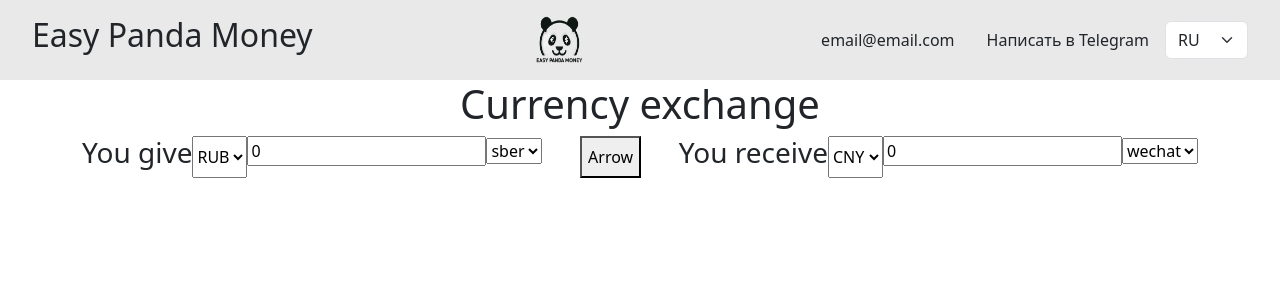
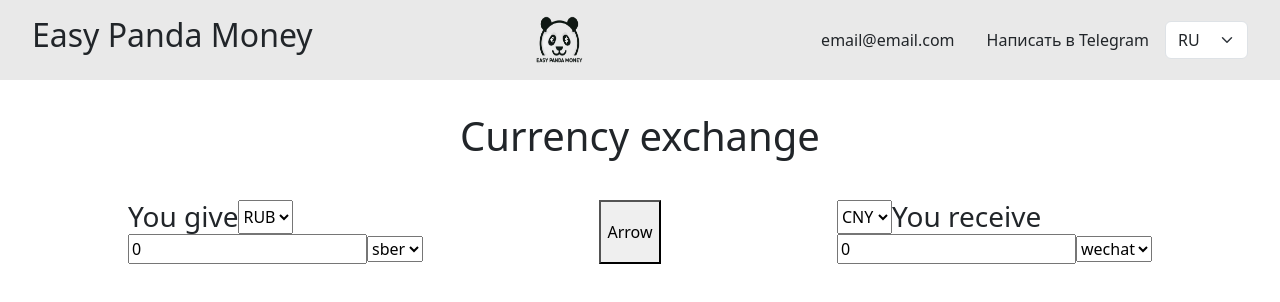
Before and after one commit to senak322/easypanda, a React (Create React App) app: page / in a window 1280 px wide. Shown: the top 302 px of the page. Built offline with nearby package versions, Linux system fonts and the light colour scheme.

Commit message:
change title and select

```diff
--- a/src/App.js
+++ b/src/App.js
@@ -8,31 +8,31 @@ function App() {
   const [currencyReceive, setCurrencyReceive] = useState("CNY");
   const [sumGive, setSumGive] = useState(0);
   const [sumReceive, setSumReceive] = useState(0);
-  const [bankGive, setBankGive] = useState("")
-  const [bankReceive, setBankReceive] = useState("")
+  const [bankGive, setBankGive] = useState("");
+  const [bankReceive, setBankReceive] = useState("");
 
   const banks = {
-    rub: ['sber', 'sbp', 'raif'],
-    cny: ['wechat', 'cash'],
-    gel: ['bog'],
-    idr: ['mega']
-  }
+    rub: ["sber", "sbp", "raif"],
+    cny: ["wechat", "cash"],
+    gel: ["bog"],
+    idr: ["mega"],
+  };
 
   function reverseCurrency() {
     setCurrencyGive(currencyReceive);
     setCurrencyReceive(currencyGive);
-    setSumGive(0)
-    setSumReceive(0)
+    setSumGive(0);
+    setSumReceive(0);
   }
 
   const getExchangeRate = useCallback((currencyFrom, currencyTo) => {
     // Здесь должна быть реализована логика получения обменного курса
     // Например, 1 RUB = 0,082011 CNY
-    if (currencyFrom === 'RUB' && currencyTo === 'CNY') {
+    if (currencyFrom === "RUB" && currencyTo === "CNY") {
       return 0.082011;
     }
     // Обратный курс
-    if (currencyFrom === 'CNY' && currencyTo === 'RUB') {
+    if (currencyFrom === "CNY" && currencyTo === "RUB") {
       return 12.19;
     }
     return 1;
@@ -41,8 +41,8 @@ function App() {
   const changeGive = useCallback(
     (value) => {
       setSumGive(value);
-      const rate = getExchangeRate(currencyGive, currencyReceive)
-      setSumReceive((value * 1.15) * rate);
+      const rate = getExchangeRate(currencyGive, currencyReceive);
+      setSumReceive(value * 1.15 * rate);
     },
     [currencyGive, currencyReceive, getExchangeRate]
   );
@@ -50,29 +50,31 @@ function App() {
   const changeReceive = useCallback(
     (value) => {
       setSumReceive(value);
-      const rate = getExchangeRate(currencyReceive, currencyGive)
-      setSumGive((value * 1.15) * rate);
+      const rate = getExchangeRate(currencyReceive, currencyGive);
+      setSumGive(value * 1.15 * rate);
     },
     [currencyGive, currencyReceive, getExchangeRate]
   );
 
   const onCurrencyChangeGive = useCallback((value) => {
-    setSumGive(0)
-    setSumReceive(0)
-    setCurrencyGive(value)
-  }, [])
+    setSumGive(0);
+    setSumReceive(0);
+    setCurrencyGive(value);
+  }, []);
 
   const onCurrencyChangeReceive = useCallback((value) => {
-    setCurrencyReceive(value)
-  }, [])
+    setCurrencyReceive(value);
+  }, []);
 
   const onGiveBankChange = useCallback((value) => {
     console.log(value);
-  },[])
+    setBankGive(value)
+  }, []);
 
   const onReceiveBankChange = useCallback((value) => {
     console.log(value);
-  },[])
+    setBankReceive(value)
+  }, []);
 
   return (
     <div className="App">
@@ -82,14 +84,16 @@ function App() {
         currencyGive={currencyGive}
         currencyReceive={currencyReceive}
         sumGive={sumGive}
+        sumReceive={sumReceive}
         changeGive={changeGive}
+        changeReceive={changeReceive}
         reverseCurrency={reverseCurrency}
         setCurrencyReceive={setCurrencyReceive}
-        sumReceive={sumReceive}
-        changeReceive={changeReceive}
         onCurrencyChangeGive={onCurrencyChangeGive}
         onCurrencyChangeReceive={onCurrencyChangeReceive}
         banks={banks}
+        bankGive={bankGive}
+        bankReceive={bankReceive}
         onGiveBankChange={onGiveBankChange}
         onReceiveBankChange={onReceiveBankChange}
       />
--- a/src/Currency/Currency.css
+++ b/src/Currency/Currency.css
@@ -1,3 +1,4 @@
 .currency {
     display: flex;
+    flex-direction: column;
 }
--- a/src/Currency/Currency.jsx
+++ b/src/Currency/Currency.jsx
@@ -1,5 +1,7 @@
 import { useCallback, useEffect, useState } from "react";
 import "./Currency.css";
+import CurrencyTitle from "../CurrencyTitle/CurrencyTitle";
+import CurrencySelect from "../CurrencySelect/CurrencySelect";
 
 function Currency({
   title,
@@ -9,7 +11,8 @@ function Currency({
   sum,
   changeSum,
   banks,
-  onBankChange
+  selectedBank,
+  onBankChange,
 }) {
   const [correctBanks, setCorrectBanks] = useState([]);
   const allCurrencies = ["RUB", "CNY", "IDR", "GEL"];
@@ -22,14 +25,12 @@ function Currency({
       return banks.cny;
     }
     if (selectedCurrency === "IDR") {
-        return banks.idr;
-      }
-      if (selectedCurrency === "GEL") {
-        return banks.gel;
-      }
+      return banks.idr;
+    }
+    if (selectedCurrency === "GEL") {
+      return banks.gel;
+    }
   }, [selectedCurrency, banks]);
-
-
 
   useEffect(() => {
     const banks = chooseBanksForCountry();
@@ -39,21 +40,27 @@ function Currency({
   return (
     <div className="currency">
       <div className="d-flex">
-        <h3>{title}</h3>
-        <select
-        //   value={selectedCurrency}
-          onChange={(e) => onCurrencyChange(e.target.value)}
-        >
-          {allCurrencies.map((currency) => (
-            <option
-              key={currency}
-              value={currency}
-              disabled={disabledCurrency.includes(currency)}
-            >
-              {currency}
-            </option>
-          ))}
-        </select>
+        {title === "You give" ? (
+          <>
+            <CurrencyTitle title={title} />
+            <CurrencySelect
+              selectedCurrency={selectedCurrency}
+              onCurrencyChange={onCurrencyChange}
+              allCurrencies={allCurrencies}
+              disabledCurrency={disabledCurrency}
+            />
+          </>
+        ) : (
+          <>
+            <CurrencySelect
+              selectedCurrency={selectedCurrency}
+              onCurrencyChange={onCurrencyChange}
+              allCurrencies={allCurrencies}
+              disabledCurrency={disabledCurrency}
+            />
+            <CurrencyTitle title={title} />
+          </>
+        )}
       </div>
       <div>
         <input
@@ -62,7 +69,7 @@ function Currency({
           onChange={(e) => changeSum(e.target.value)}
         />
         <select
-        //   value={bank}
+          value={selectedBank}
           onChange={(e) => onBankChange(e.target.value)}
         >
           {correctBanks.map((bank) => (
--- a/src/CurrencyConverter/CurrencyConverter.css
+++ b/src/CurrencyConverter/CurrencyConverter.css
@@ -1,3 +1,6 @@
 .converter {
     display: flex;
+    max-width: 1024px;
+    width: 100%;
+    margin-top: 2rem;
 }
--- /dev/null
+++ b/src/CurrencySelect/CurrencySelect.css
@@ -0,0 +1,3 @@
+.curr-select {
+
+}
--- /dev/null
+++ b/src/CurrencySelect/CurrencySelect.jsx
@@ -0,0 +1,22 @@
+import "./CurrencySelect.css";
+
+function CurrencySelect({selectedCurrency, onCurrencyChange, allCurrencies, disabledCurrency}) {
+  return (
+    <select
+      value={selectedCurrency}
+      onChange={(e) => onCurrencyChange(e.target.value)}
+    >
+      {allCurrencies.map((currency) => (
+        <option
+          key={currency}
+          value={currency}
+          disabled={disabledCurrency.includes(currency)}
+        >
+          {currency}
+        </option>
+      ))}
+    </select>
+  );
+}
+
+export default CurrencySelect;
--- /dev/null
+++ b/src/CurrencyTitle/CurrencyTitle.css
@@ -0,0 +1,3 @@
+.title {
+    margin: 0;
+}
--- /dev/null
+++ b/src/CurrencyTitle/CurrencyTitle.jsx
@@ -0,0 +1,7 @@
+import "./CurrencyTitle.css";
+
+function CurrencyTitle({ title }) {
+  return <h3 className="title">{title}</h3>;
+}
+
+export default CurrencyTitle;
--- /dev/null
+++ b/src/Main/Main.css
@@ -0,0 +1,6 @@
+.main {
+    margin: 2rem 2rem;
+    display: flex;
+    align-items: center;
+    flex-direction: column;
+}
--- a/src/Main/Main.jsx
+++ b/src/Main/Main.jsx
@@ -1,3 +1,4 @@
+import "./Main.css"
 import Currency from "../Currency/Currency";
 import CurrencyConverter from "../CurrencyConverter/CurrencyConverter";
 
@@ -12,10 +13,13 @@ function Main({
   onCurrencyChangeGive,
   onCurrencyChangeReceive,
   banks,
-  onBankChange
+  bankGive,
+  bankReceive,
+  onGiveBankChange,
+  onReceiveBankChange
 }) {
   return (
-    <main className="container">
+    <main className="main">
       <h1 className="text-center">Currency exchange</h1>
       <CurrencyConverter>
         <Currency
@@ -26,7 +30,8 @@ function Main({
           sum={sumGive}
           changeSum={changeGive}
           banks={banks}
-          onBankChange={onBankChange}
+          selectedBank={bankGive}
+          onBankChange={onGiveBankChange}
         />
         <button onClick={reverseCurrency}>Arrow</button>
         <Currency
@@ -37,7 +42,8 @@ function Main({
           sum={sumReceive}
           changeSum={changeReceive}
           banks={banks}
-          onBankChange={onBankChange}
+          selectedBank={bankReceive}
+          onBankChange={onReceiveBankChange}
         />
       </CurrencyConverter>
     </main>
```
